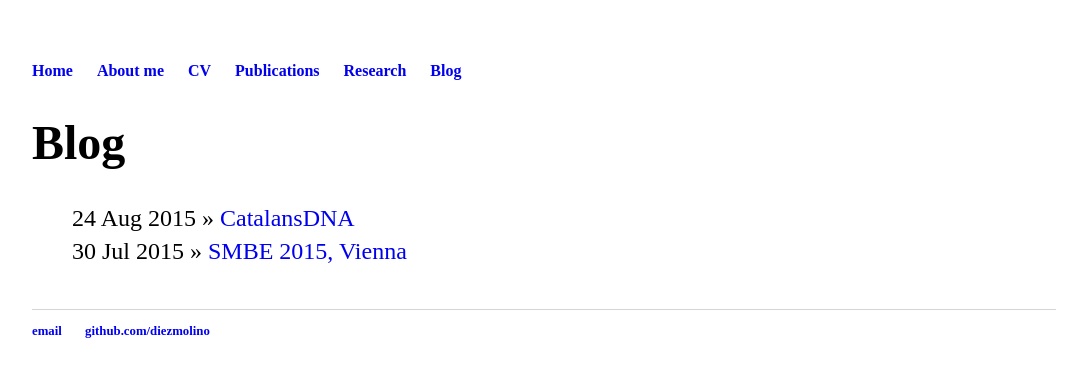
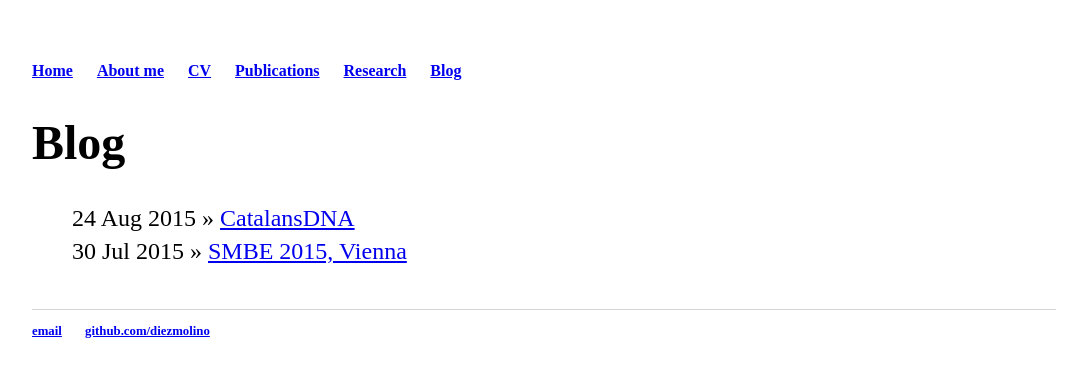
Before and after one commit to DiezMolino/diezmolino.github.io, a Jekyll site: the page built from blog/index.html, in a window 1280 px wide. Shown: the top 377 px of the page, without its empty margins (96-1183 px from the left). Built offline with Jekyll 4.4.1, drawn with Linux system fonts in a browser that asks for light colours.

Commit message:
Update main.css

```diff
--- a/css/main.css
+++ b/css/main.css
@@ -16,7 +16,6 @@
     list-style: none;
     font-weight: bold;
     line-height: 1.4em;
-    color: White;
 }
 nav ul li, footer ul li {
     display: inline;
@@ -25,16 +24,18 @@
     color: White;
 
 }
-a {
+a.one {
     text-decoration: none;
+    color: #006699;
+}
+a.two {
+    text-decoration: none;
+    color: White;
 }
 a:hover {
     text-decoration: none;
     color: black;
     background-color: yellow;
-}
-a:visited {
-    color: grey;
 }
 h1 {
     font-size: 3em;
```
